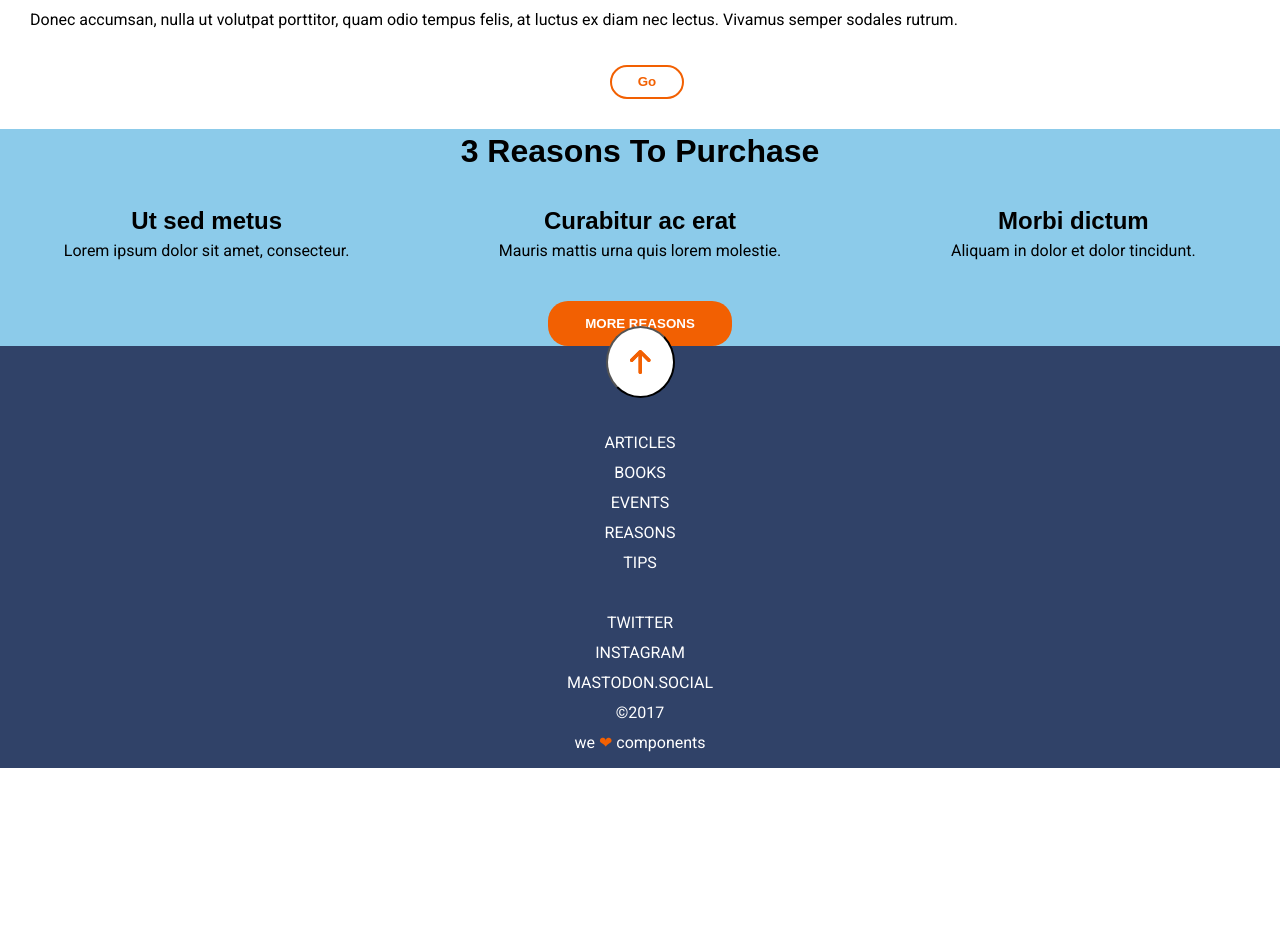
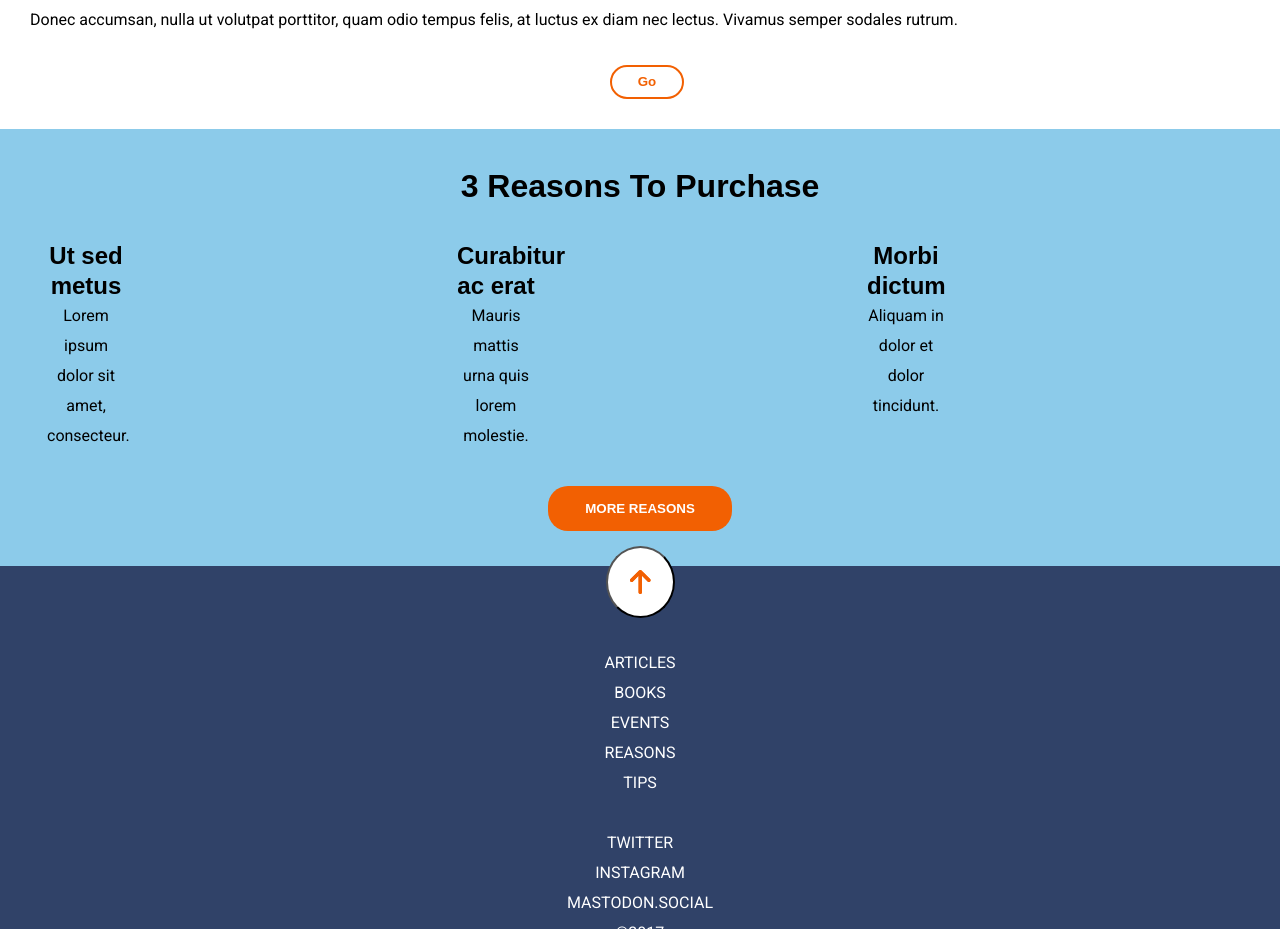
Before and after one commit to Adalab/m1-evaluacion-final-marpri-17, a website: page docs/index.html in a window 1280 px wide. Shown: the part 900-1829 px from the top of the page. Before the commit the page ends 1668 px from the top, so only its background shows below. Drawn offline with nearby package versions, Linux system fonts and the light colour scheme; files that its build step writes are made by us from their sources.

Commit message:
finished aside

```diff
--- a/_src/assets/scss/layaouts/_section.scss
+++ b/_src/assets/scss/layaouts/_section.scss
@@ -24,6 +24,7 @@
         }
 }
 .wrapper_purchase{
+    padding: 35px;
     background-color: $colorMain;
     text-align: center;
     display: grid;
@@ -59,6 +60,9 @@
         flex-direction: column;
         margin: 12px;
         margin-bottom: 0px;
+            @media all and (min-width:1280px){
+                max-width: 20%;
+            }
         & .text_featured{
             @include text-sm-feat;
                 @media all and (min-width:768px){
```
